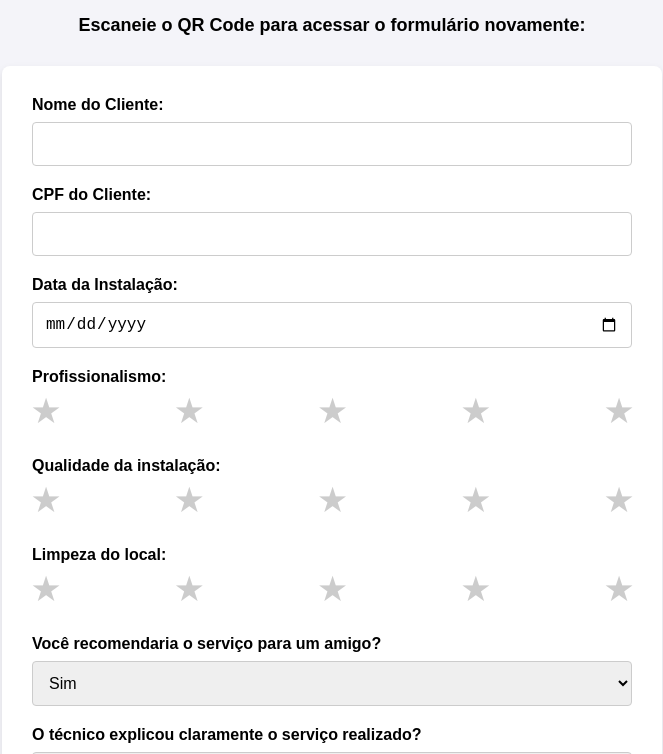
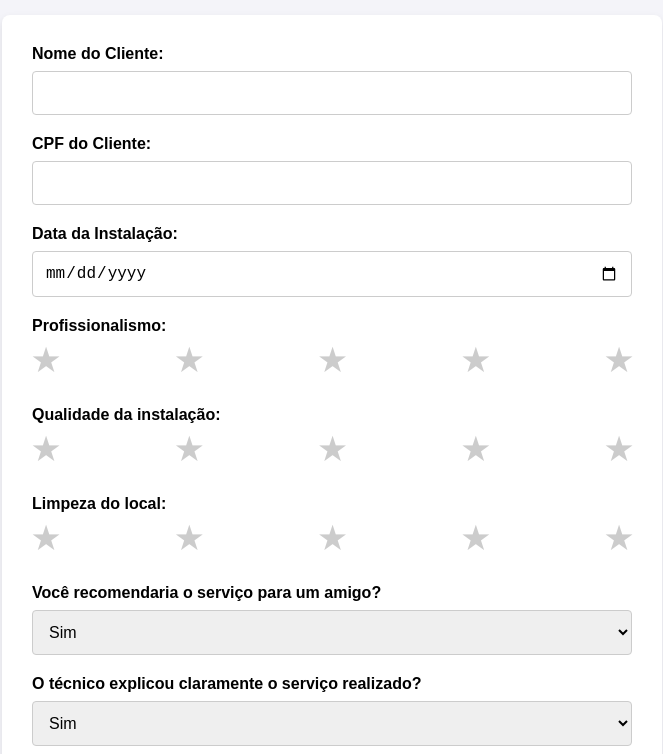
Before and after one commit to httpssantos/avaliacao, a plain HTML site: page index.html in a window 1280 px wide. Shown: the part 92-846 px from the top of the page, without its empty margins (308-971 px from the left). Drawn offline with Linux system fonts and the light colour scheme; a script that the page names is missing.

Commit message:
Update index.html

```diff
--- a/index.html
+++ b/index.html
@@ -127,7 +127,6 @@
 
     <!-- QR Code -->
     <div class="qr-container">
-        <h3>Escaneie o QR Code para acessar o formulário novamente:</h3>
         <div id="qrcode"></div>
     </div>
 
```
